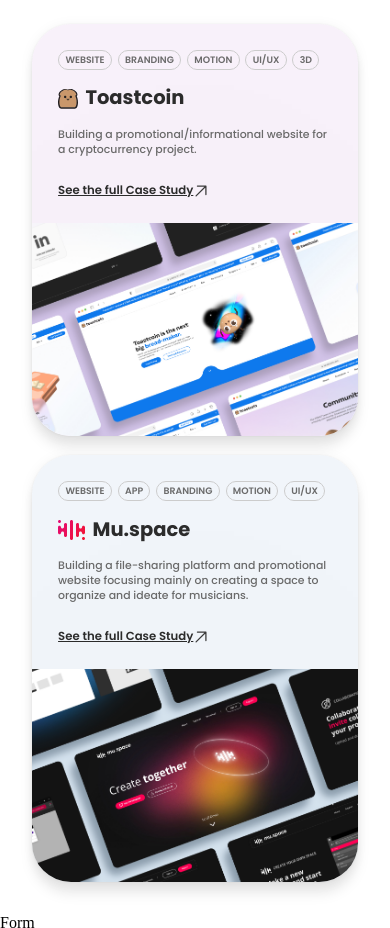
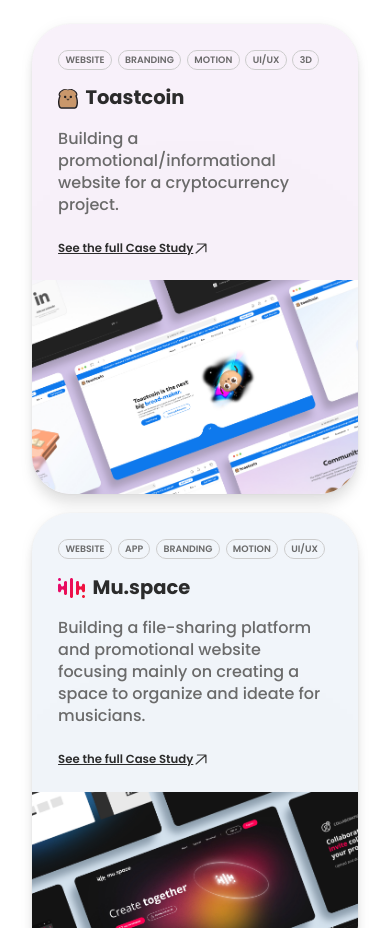
Before and after one commit to kadstudio36/orajstudio, a React (Create React App) app: page / in a window 390 px wide. Shown: the part 1882-2810 px from the top of the page. Built offline with nearby package versions, Linux system fonts and the light colour scheme.

Commit message:
mobilemodif

```diff
--- a/src/containers/work/work.css
+++ b/src/containers/work/work.css
@@ -461,5 +461,12 @@ height: 2vw;
 
 @media screen and (max-width: 450px) {
 
+    .oraj__work-content_toastcoindescription h2 {
+        display: flex;
+        color: var(--color-subtext);
+        font-family: var(--font-family);
+        font-weight: 500;
+        font-size: 16px;
+    }
 
 }
```
